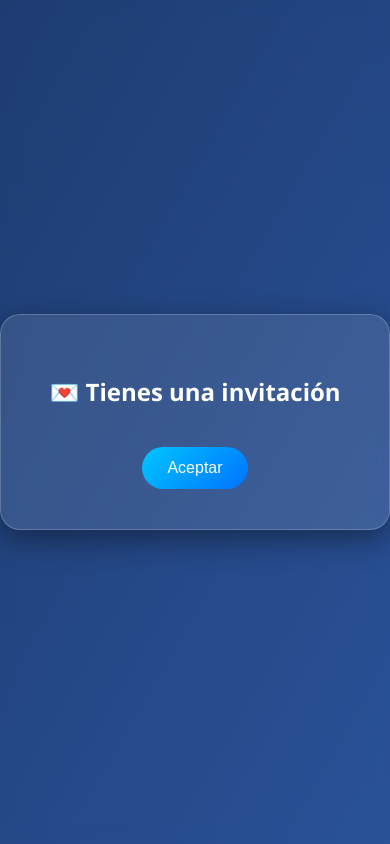
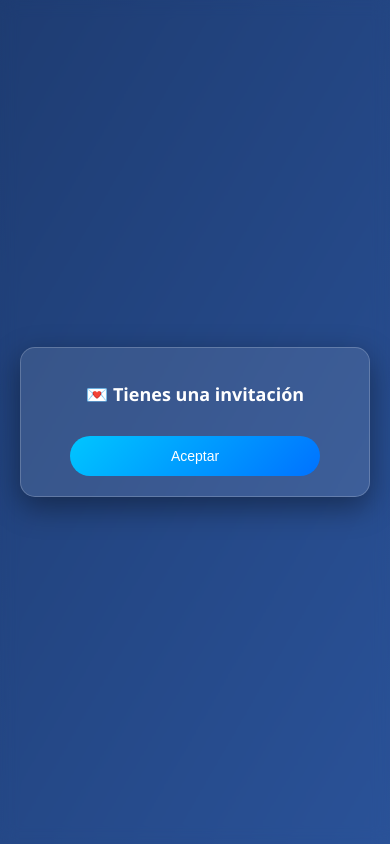
Before and after one commit to Merygl/Invitacion, a plain HTML site: page index.html in a window 390 px wide. Drawn offline with Linux system fonts and the light colour scheme.

Commit message:
Update index.html

```diff
--- a/index.html
+++ b/index.html
@@ -2,6 +2,8 @@
 <html lang="es">
 <head>
 <meta charset="UTF-8">
+<meta name="viewport" content="width=device-width, initial-scale=1.0">
+
 <title>Invitación</title>
 
 <style>
@@ -9,8 +11,8 @@ body {
   margin: 0;
   font-family: 'Segoe UI', sans-serif;
   background: linear-gradient(120deg, #1e3c72, #2a5298);
-  height: 100vh;
-  overflow: hidden;
+  min-height: 100vh;
+  overflow-x: hidden;
 }
 
 /* MODALES */
@@ -24,16 +26,19 @@ body {
   display: flex;
   justify-content: center;
   align-items: center;
+  padding: 20px;
+  box-sizing: border-box;
 }
 
 /* Caja */
 .modal-contenido {
   background: rgba(255, 255, 255, 0.1);
-  padding: 40px;
+  padding: 25px;
   border-radius: 20px;
   text-align: center;
   color: white;
-  width: 320px;
+  width: 90%;
+  max-width: 360px;
   box-shadow: 0 10px 30px rgba(0,0,0,0.4);
   border: 1px solid rgba(255,255,255,0.2);
   animation: aparecer 0.6s ease;
@@ -44,9 +49,15 @@ body {
   to { opacity: 1; transform: scale(1); }
 }
 
+h2 {
+  font-size: 20px;
+  margin-bottom: 10px;
+}
+
+/* BOTONES */
 button {
   margin-top: 20px;
-  padding: 12px 25px;
+  padding: 12px 20px;
   border: none;
   border-radius: 25px;
   background: linear-gradient(135deg, #00c6ff, #0072ff);
@@ -54,6 +65,8 @@ button {
   font-size: 16px;
   cursor: pointer;
   transition: 0.3s;
+  width: 100%;
+  max-width: 250px;
 }
 
 button:hover {
@@ -67,6 +80,22 @@ button:hover {
   width: 100%;
   height: 100vh;
   object-fit: cover;
+}
+
+/* Ajustes móviles extra */
+@media (max-width: 600px) {
+  .modal-contenido {
+    padding: 20px;
+    border-radius: 15px;
+  }
+
+  h2 {
+    font-size: 18px;
+  }
+
+  button {
+    font-size: 14px;
+  }
 }
 </style>
 
@@ -89,8 +118,8 @@ button:hover {
   </div>
 </div>
 
-<!-- Imagen -->
-<img id="imagenFinal" src="invito.jpg">
+<!-- Imagen final -->
+<img id="imagenFinal" src="invito.jpg" alt="Invitación">
 
 <script>
 function siguiente() {
```
